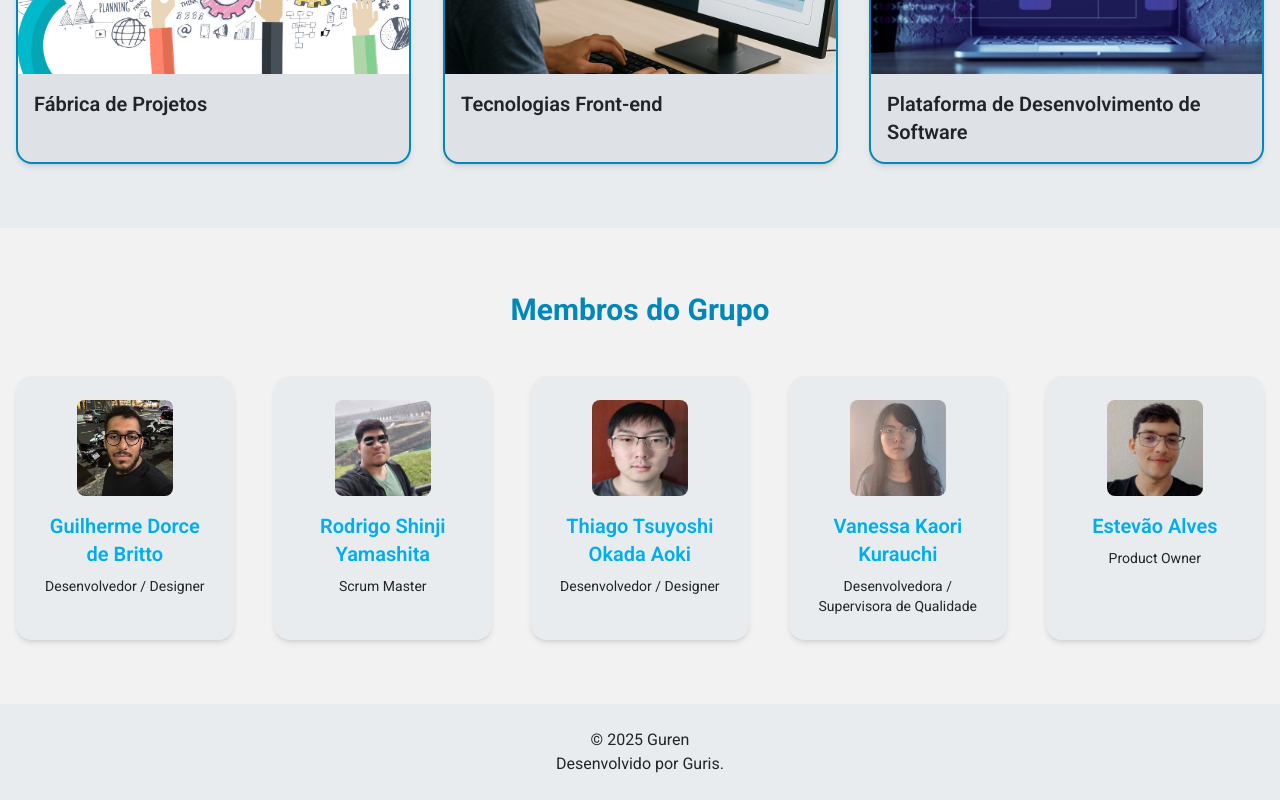
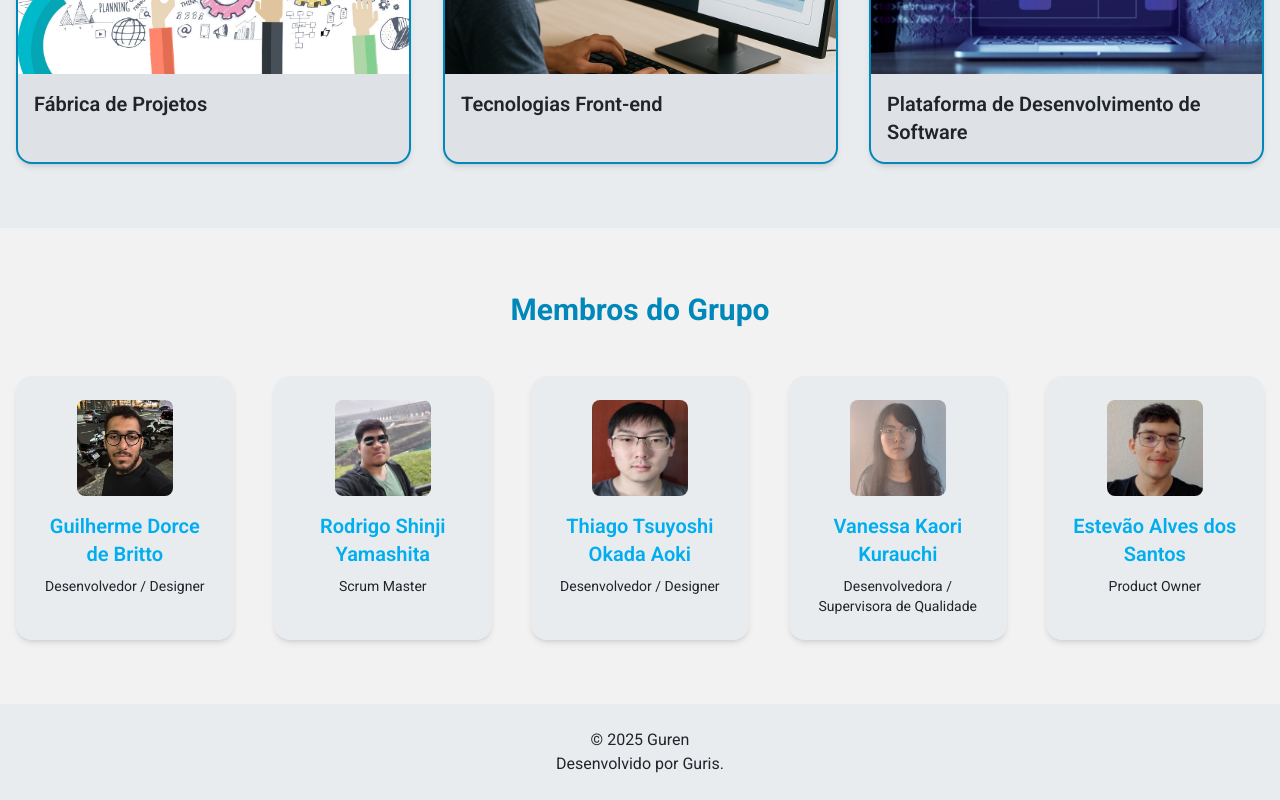
Before and after one commit to VitrineSimples/frontend, a Next.js app: page / in a window 1280 px wide. Shown: the part 2024-2824 px from the top of the page. Built offline with nearby package versions, Linux system fonts and the light colour scheme.

Commit message:
fix: some colors and names

```diff
--- a/app/components/LPSections/Integrantes.tsx
+++ b/app/components/LPSections/Integrantes.tsx
@@ -52,7 +52,7 @@ const integrantes: iIntegrante[] = [
   },
   {
     id: "estevaodev",
-    nome: "Estevão Alves",
+    nome: "Estevão Alves dos Santos",
     cargo: "Product Owner",
     imagem: Estevao,
     cargoDescricao:
@@ -93,7 +93,7 @@ export default function Integrantes() {
                 <h3 className="text-xl font-semibold text-brand-100 group-hover:text-brand-200 transition-colors duration-300">
                   {integrante.nome}
                 </h3>
-                <p className="text-sm text-gray-600 mt-2 group-hover:text-white transition-colors duration-300">
+                <p className="text-sm text-gray-600 mt-2 transition-colors duration-300">
                   {integrante.cargo}
                 </p>
               </div>
```
